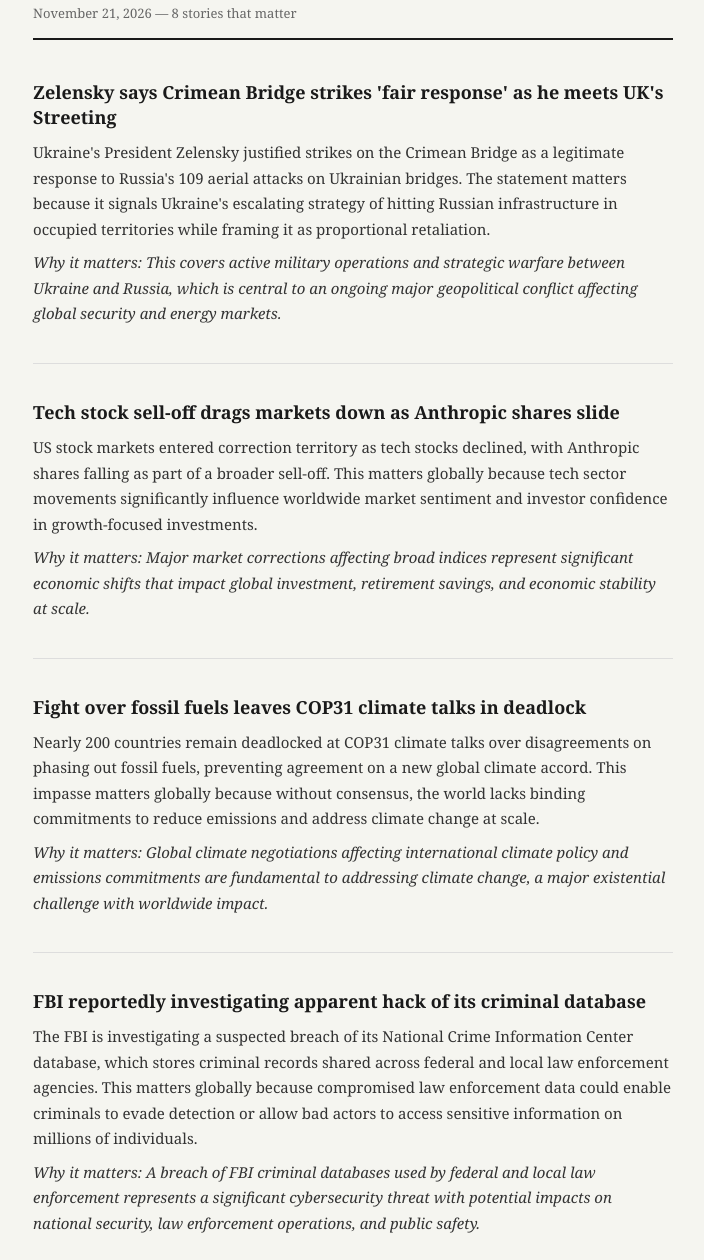
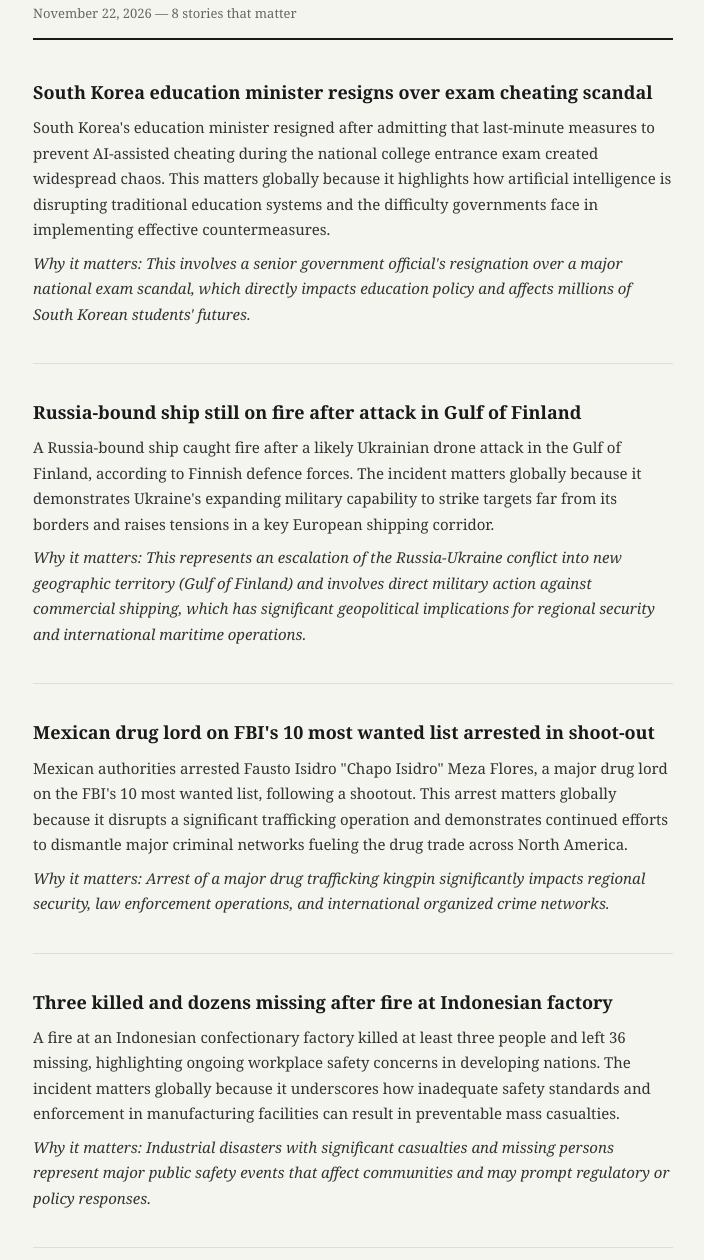
Before and after one commit to bm1815/essential-news, a plain HTML site: page index.html in a window 1280 px wide. Shown: the part 80-1340 px from the top of the page, without its empty margins (287-991 px from the left). Drawn offline with Linux system fonts and the light colour scheme.

Commit message:
Update news 2026-11-22

```diff
--- a/index.html
+++ b/index.html
@@ -86,56 +86,56 @@
 
     <header>
         <h1>Essential News</h1>
-        <p>November 21, 2026 — 8 stories that matter</p>
+        <p>November 22, 2026 — 8 stories that matter</p>
     </header>
 
 
     <div class="story">
-        <h2><a href="https://www.bbc.co.uk/news/articles/c6wy0qj7w5zqo?at_medium=RSS&at_campaign=rss" target="_blank">Zelensky says Crimean Bridge strikes 'fair response' as he meets UK's Streeting</a></h2>
-        <p>Ukraine's President Zelensky justified strikes on the Crimean Bridge as a legitimate response to Russia's 109 aerial attacks on Ukrainian bridges. The statement matters because it signals Ukraine's escalating strategy of hitting Russian infrastructure in occupied territories while framing it as proportional retaliation.</p>
-        <p class="reason">Why it matters: This covers active military operations and strategic warfare between Ukraine and Russia, which is central to an ongoing major geopolitical conflict affecting global security and energy markets.</p>
+        <h2><a href="https://www.bbc.co.uk/news/articles/cw3dgk29d37no?at_medium=RSS&at_campaign=rss" target="_blank">South Korea education minister resigns over exam cheating scandal</a></h2>
+        <p>South Korea's education minister resigned after admitting that last-minute measures to prevent AI-assisted cheating during the national college entrance exam created widespread chaos. This matters globally because it highlights how artificial intelligence is disrupting traditional education systems and the difficulty governments face in implementing effective countermeasures.</p>
+        <p class="reason">Why it matters: This involves a senior government official's resignation over a major national exam scandal, which directly impacts education policy and affects millions of South Korean students' futures.</p>
     </div>
 
     <div class="story">
-        <h2><a href="https://www.bbc.co.uk/news/articles/c6808ym10vzgo?at_medium=RSS&at_campaign=rss" target="_blank">Tech stock sell-off drags markets down as Anthropic shares slide</a></h2>
-        <p>US stock markets entered correction territory as tech stocks declined, with Anthropic shares falling as part of a broader sell-off. This matters globally because tech sector movements significantly influence worldwide market sentiment and investor confidence in growth-focused investments.</p>
-        <p class="reason">Why it matters: Major market corrections affecting broad indices represent significant economic shifts that impact global investment, retirement savings, and economic stability at scale.</p>
+        <h2><a href="https://www.bbc.co.uk/news/articles/cj752ddve27ko?at_medium=RSS&at_campaign=rss" target="_blank">Russia-bound ship still on fire after attack in Gulf of Finland</a></h2>
+        <p>A Russia-bound ship caught fire after a likely Ukrainian drone attack in the Gulf of Finland, according to Finnish defence forces. The incident matters globally because it demonstrates Ukraine's expanding military capability to strike targets far from its borders and raises tensions in a key European shipping corridor.</p>
+        <p class="reason">Why it matters: This represents an escalation of the Russia-Ukraine conflict into new geographic territory (Gulf of Finland) and involves direct military action against commercial shipping, which has significant geopolitical implications for regional security and international maritime operations.</p>
     </div>
 
     <div class="story">
-        <h2><a href="https://www.bbc.co.uk/news/articles/c6ly5w40eg07o?at_medium=RSS&at_campaign=rss" target="_blank">Fight over fossil fuels leaves COP31 climate talks in deadlock</a></h2>
-        <p>Nearly 200 countries remain deadlocked at COP31 climate talks over disagreements on phasing out fossil fuels, preventing agreement on a new global climate accord. This impasse matters globally because without consensus, the world lacks binding commitments to reduce emissions and address climate change at scale.</p>
-        <p class="reason">Why it matters: Global climate negotiations affecting international climate policy and emissions commitments are fundamental to addressing climate change, a major existential challenge with worldwide impact.</p>
+        <h2><a href="https://www.bbc.co.uk/news/articles/ckz749ey0r75o?at_medium=RSS&at_campaign=rss" target="_blank">Mexican drug lord on FBI's 10 most wanted list arrested in shoot-out</a></h2>
+        <p>Mexican authorities arrested Fausto Isidro "Chapo Isidro" Meza Flores, a major drug lord on the FBI's 10 most wanted list, following a shootout. This arrest matters globally because it disrupts a significant trafficking operation and demonstrates continued efforts to dismantle major criminal networks fueling the drug trade across North America.</p>
+        <p class="reason">Why it matters: Arrest of a major drug trafficking kingpin significantly impacts regional security, law enforcement operations, and international organized crime networks.</p>
+    </div>
+
+    <div class="story">
+        <h2><a href="https://www.bbc.co.uk/news/articles/cw8dvg5pgm0eo?at_medium=RSS&at_campaign=rss" target="_blank">Three killed and dozens missing after fire at Indonesian factory</a></h2>
+        <p>A fire at an Indonesian confectionary factory killed at least three people and left 36 missing, highlighting ongoing workplace safety concerns in developing nations. The incident matters globally because it underscores how inadequate safety standards and enforcement in manufacturing facilities can result in preventable mass casualties.</p>
+        <p class="reason">Why it matters: Industrial disasters with significant casualties and missing persons represent major public safety events that affect communities and may prompt regulatory or policy responses.</p>
+    </div>
+
+    <div class="story">
+        <h2><a href="https://www.bbc.co.uk/news/articles/c6wy0qj7w5zqo?at_medium=RSS&at_campaign=rss" target="_blank">Zelensky says Crimean Bridge strikes 'fair response' as he meets UK's Streeting</a></h2>
+        <p>Ukraine's President Zelensky justified strikes on the Crimean Bridge as retaliation for Russia's 109 aerial attacks on Ukrainian bridges. The statement signals Ukraine's escalating direct targeting of Russian infrastructure in response to Moscow's systematic destruction of Ukrainian civilian and military infrastructure.</p>
+        <p class="reason">Why it matters: This covers significant geopolitical developments in the ongoing Russia-Ukraine war, including military strategy and international diplomatic engagement.</p>
     </div>
 
     <div class="story">
         <h2><a href="https://www.bbc.co.uk/news/articles/cvze7de86pk3o?at_medium=RSS&at_campaign=rss" target="_blank">FBI reportedly investigating apparent hack of its criminal database</a></h2>
-        <p>The FBI is investigating a suspected breach of its National Crime Information Center database, which stores criminal records shared across federal and local law enforcement agencies. This matters globally because compromised law enforcement data could enable criminals to evade detection or allow bad actors to access sensitive information on millions of individuals.</p>
-        <p class="reason">Why it matters: A breach of FBI criminal databases used by federal and local law enforcement represents a significant cybersecurity threat with potential impacts on national security, law enforcement operations, and public safety.</p>
-    </div>
-
-    <div class="story">
-        <h2><a href="https://www.bbc.co.uk/news/articles/ck9d7e9wvvweo?at_medium=RSS&at_campaign=rss" target="_blank">French police officers sentenced for beating of music producer Michel Zecler</a></h2>
-        <p>French police officers have been convicted and sentenced for the 2020 beating of Black music producer Michel Zecler, with the court recognizing racism as an aggravating factor in the case. This verdict matters globally as it represents a rare judicial acknowledgment of racial violence by law enforcement and strengthens accountability standards for police misconduct in a major Western democracy.</p>
-        <p class="reason">Why it matters: This case represents a significant judicial decision on police brutality and racism that has broader implications for law enforcement accountability and racial justice policy.</p>
+        <p>The FBI is investigating a suspected breach of its National Crime Information Center database, which is used by federal and local law enforcement agencies to share criminal information. This matters globally because compromised law enforcement databases could expose sensitive investigative data and potentially compromise public safety operations across jurisdictions.</p>
+        <p class="reason">Why it matters: A breach of the FBI's criminal database represents a significant cybersecurity threat to national security infrastructure and law enforcement operations that could impact public safety at scale.</p>
     </div>
 
     <div class="story">
         <h2><a href="https://www.bbc.co.uk/news/articles/c64gn0gy8rj3o?at_medium=RSS&at_campaign=rss" target="_blank">Man convicted of starting Palisades fire in Los Angeles</a></h2>
-        <p>A 30-year-old Los Angeles resident was convicted of arson for deliberately starting the Palisades fire, which killed 12 people and destroyed over 6,800 buildings. This conviction highlights the severe consequences of arson during fire season and sets a legal precedent for holding individuals criminally responsible for catastrophic wildfires that cause mass casualties and destruction.</p>
-        <p class="reason">Why it matters: A major wildfire that killed 12 people and destroyed thousands of buildings is a significant natural disaster with major loss of life and property that fundamentally impacts affected communities.</p>
+        <p>A 30-year-old Los Angeles resident was convicted of arson for starting the Palisades fire, which killed 12 people and destroyed over 6,800 buildings. This conviction highlights the severe consequences of deliberately-set wildfires and reinforces accountability in a region increasingly vulnerable to catastrophic fire events.</p>
+        <p class="reason">Why it matters: This involves a major natural disaster (Palisades wildfire) that caused significant loss of life and destruction, plus the criminal justice outcome of a high-profile case with major public safety implications.</p>
     </div>
 
     <div class="story">
         <h2><a href="https://www.bbc.co.uk/news/articles/cm9w9p4geke8o?at_medium=RSS&at_campaign=rss" target="_blank">Deal with EU not dependent on tuition fees agreement, Miliband says</a></h2>
-        <p>UK Foreign Secretary David Miliband stated that a broader EU deal is not contingent on lowering tuition fees for European students in Britain, contradicting earlier Brussels suggestions that the wider agreement might be delayed otherwise. The clarification matters globally because it concerns the terms of UK-EU relations and whether educational policy could become a leverage point in future trade and diplomatic negotiations.</p>
-        <p class="reason">Why it matters: This concerns a major policy deal with the EU that affects UK-EU relations and education policy at scale, which are significant geopolitical and policy matters.</p>
-    </div>
-
-    <div class="story">
-        <h2><a href="https://www.bbc.co.uk/news/articles/cmjeqv89egylo?at_medium=RSS&at_campaign=rss" target="_blank">Mamdani announces plan to close New York's Rikers Island jail by 2032</a></h2>
-        <p>New York City has announced a plan to close the notorious Rikers Island jail by 2032, following a 2019 city council vote to shutter the facility. The closure matters globally because Rikers Island has become a symbol of systemic failures in incarceration, including violence, deaths, and abuse, making its closure a potential model for prison reform efforts worldwide.</p>
-        <p class="reason">Why it matters: Major policy change affecting criminal justice infrastructure and detention practices in a major U.S. city with implications for incarceration policy at scale.</p>
+        <p>I don't see a full news story provided—only a headline and brief summary. Based on what's available: UK Foreign Secretary Miliband stated that a broader EU deal would proceed independently of negotiations over tuition fees for EU students in Britain. This matters because it clarifies that trade or diplomatic agreements won't be held hostage to education policy disputes between the UK and EU.</p>
+        <p class="reason">Why it matters: This concerns a major policy deal with the EU that affects international relations, education policy, and potentially broader Brexit negotiations between Britain and the European Union.</p>
     </div>
 
 
```
